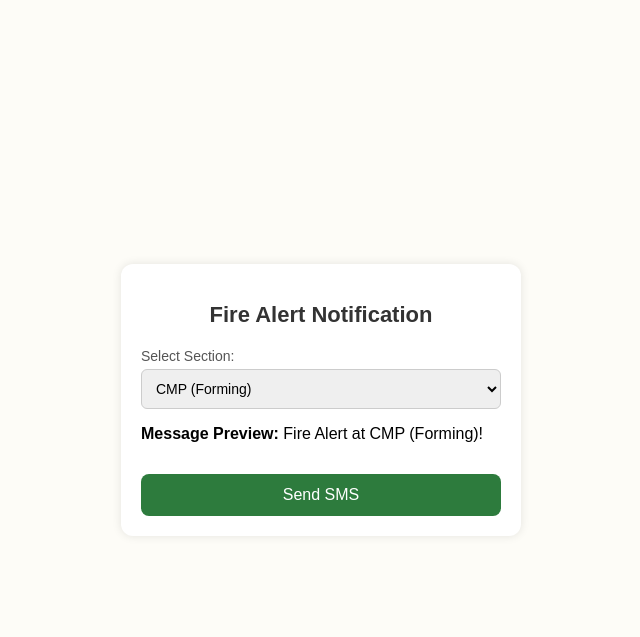
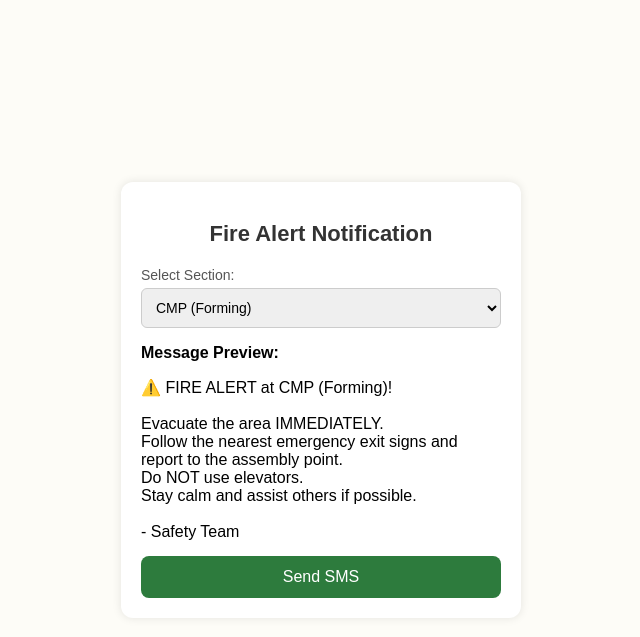
Before and after one commit to JMICylinders/sms_server, a Flask app: page / in a window 1280 px wide. Shown: the top 637 px of the page, without its empty margins (319-959 px from the left). Run offline with Flask 3, Linux system fonts and the light colour scheme.

Commit message:
Update index.html

```diff
--- a/templates/index.html
+++ b/templates/index.html
@@ -1,10 +1,10 @@
 <!DOCTYPE html>
 <html lang="en">
 <head>
-    <meta charset="UTF-8">
-    <meta name="viewport" content="width=device-width, initial-scale=1.0">
+    <meta charset="UTF-8" />
+    <meta name="viewport" content="width=device-width, initial-scale=1.0" />
     <title>Fire Alert SMS</title>
-    <link rel="stylesheet" href="../static/style.css">
+    <link rel="stylesheet" href="../static/style.css" />
 </head>
 <body>
     <div class="container">
@@ -22,7 +22,15 @@
                 <option value="AUTO TANK">AUTO TANK</option>
             </select>
 
-            <p><strong>Message Preview:</strong> Fire Alert at <span id="preview">CMP (Forming)</span>!</p>
+            <p><strong>Message Preview:</strong></p>
+            <div class="message-preview" id="previewBox">
+                ⚠️ FIRE ALERT at <span id="previewLocation">CMP (Forming)</span>!<br /><br />
+                Evacuate the area IMMEDIATELY.<br />
+                Follow the nearest emergency exit signs and report to the assembly point.<br />
+                Do NOT use elevators.<br />
+                Stay calm and assist others if possible.<br /><br />
+                - Safety Team
+            </div>
 
             <button type="submit">Send SMS</button>
         </form>
@@ -36,9 +44,10 @@
 
     <script>
         const dropdown = document.getElementById('location');
-        const preview = document.getElementById('preview');
+        const previewLocation = document.getElementById('previewLocation');
+
         dropdown.addEventListener('change', function () {
-            preview.textContent = this.value;
+            previewLocation.textContent = this.value;
         });
     </script>
 </body>
```
